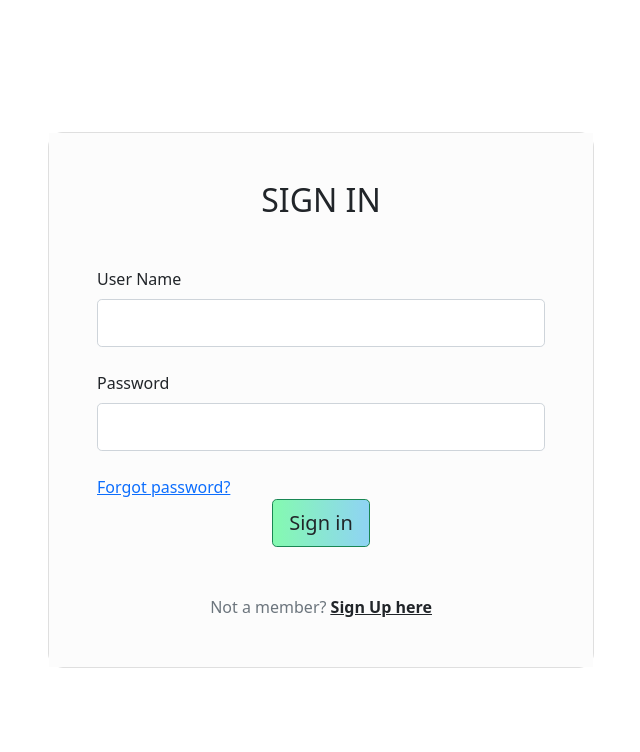
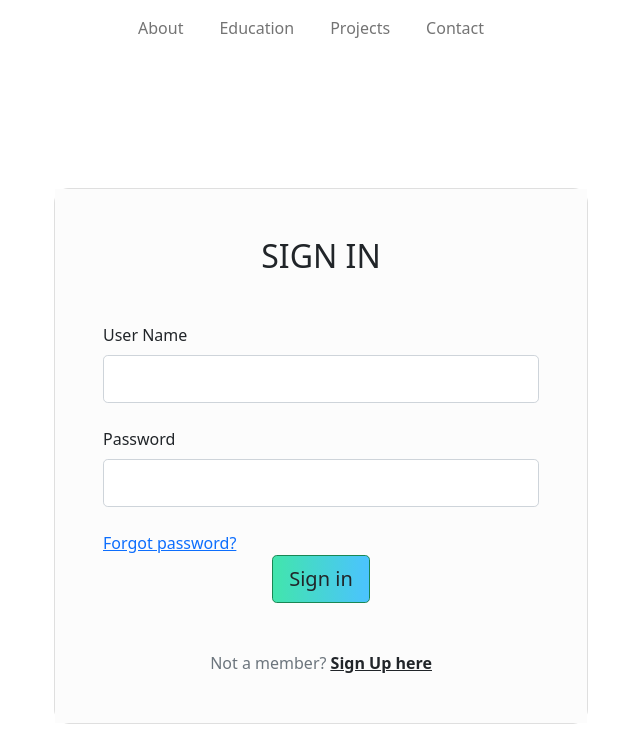
Before and after one commit to hattan19/CTFers, a plain HTML site: page SignIn.html in a window 1280 px wide. Shown: the whole page, without its empty margins (319-959 px from the left). Drawn offline with nearby package versions, Linux system fonts and the light colour scheme; files that its build step writes are made by us from their sources.

Commit message:
added title, navbar, and div with contaoner class

```diff
--- a/SignIn.html
+++ b/SignIn.html
@@ -1,15 +1,56 @@
 <!DOCTYPE html>
 <html lang="en">
+
 <head>
   <meta charset="UTF-8">
   <meta name="viewport" content="width=device-width, initial-scale=1.0">
-    <title>Document</title>
-    <link href="https://cdn.jsdelivr.net/npm/bootstrap@5.0.2/dist/css/bootstrap.min.css" rel="stylesheet" integrity="sha384-EVSTQN3/azprG1Anm3QDgpJLIm9Nao0Yz1ztcQTwFspd3yD65VohhpuuCOmLASjC" crossorigin="anonymous">
+  <title>Sign in</title>
+  <link href="https://cdn.jsdelivr.net/npm/bootstrap@5.0.2/dist/css/bootstrap.min.css" rel="stylesheet"
+    integrity="sha384-EVSTQN3/azprG1Anm3QDgpJLIm9Nao0Yz1ztcQTwFspd3yD65VohhpuuCOmLASjC" crossorigin="anonymous">
 
-    <link rel="stylesheet" href="css/style.css">
+  <link rel="stylesheet" href="assets/css/style.css">
 
 </head>
+
 <body>
+
+  <div class="container">
+
+    <nav class="navbar navbar-expand-lg navbar-light bg-white  nav-custom ">
+      <div class="container-fluid">
+        <!-- logo -->
+
+
+
+        <!-- toggle button -->
+        <button class="navbar-toggler" type="button" data-bs-toggle="collapse" data-bs-target="#navbarNav"
+          aria-controls="navbarNav" aria-expanded="false" aria-label="Toggle navigation">
+          <span class="navbar-toggler-icon"></span>
+        </button>
+
+
+        <div class="collapse navbar-collapse  justify-content-center text-light" id="navbarNav">
+          <ul class="navbar-nav">
+            <li class="nav-item">
+              <a class="nav-link " aria-current="page" href="#abt-link">About</a>
+            </li>
+            <li class="nav-item">
+              <a class="nav-link" href="#education">Education</a>
+            </li>
+            <li class="nav-item">
+              <a class="nav-link" href="#">Projects</a>
+            </li>
+            <li class="nav-item">
+              <a class="nav-link" href="#">Contact</a>
+            </li>
+          </ul>
+        </div>
+      </div>
+    </nav>
+
+
+
+
     <section class="vh-100 ">
       <div class="mask d-flex align-items-center h-100 ">
         <div class="container h-100">
@@ -35,8 +76,8 @@
 
 
                     <div class="d-flex justify-content-center">
-                  <button type="button"
-                    class="btn btn-success btn-block btn-lg gradient-custom-4 text-body">Sign in</button>
+                      <button type="button" class="btn btn-success btn-block btn-lg gradient-custom-4 text-body">Sign
+                        in</button>
                     </div>
 
                     <p class="text-center text-muted mt-5 mb-0">Not a member? <a href="#!"
@@ -52,7 +93,9 @@
       </div>
     </section>
 
+  </div>
+</body>
+<script src="https://cdn.jsdelivr.net/npm/bootstrap@5.0.2/dist/js/bootstrap.bundle.min.js"
+  integrity="sha384-MrcW6ZMFYlzcLA8Nl+NtUVF0sA7MsXsP1UyJoMp4YLEuNSfAP+JcXn/tWtIaxVXM" crossorigin="anonymous"></script>
 
-</body>
-<script src="https://cdn.jsdelivr.net/npm/bootstrap@5.0.2/dist/js/bootstrap.bundle.min.js" integrity="sha384-MrcW6ZMFYlzcLA8Nl+NtUVF0sA7MsXsP1UyJoMp4YLEuNSfAP+JcXn/tWtIaxVXM" crossorigin="anonymous"></script>
 </html>
```
Lines whose indentation alone changed are shown as unchanged.
